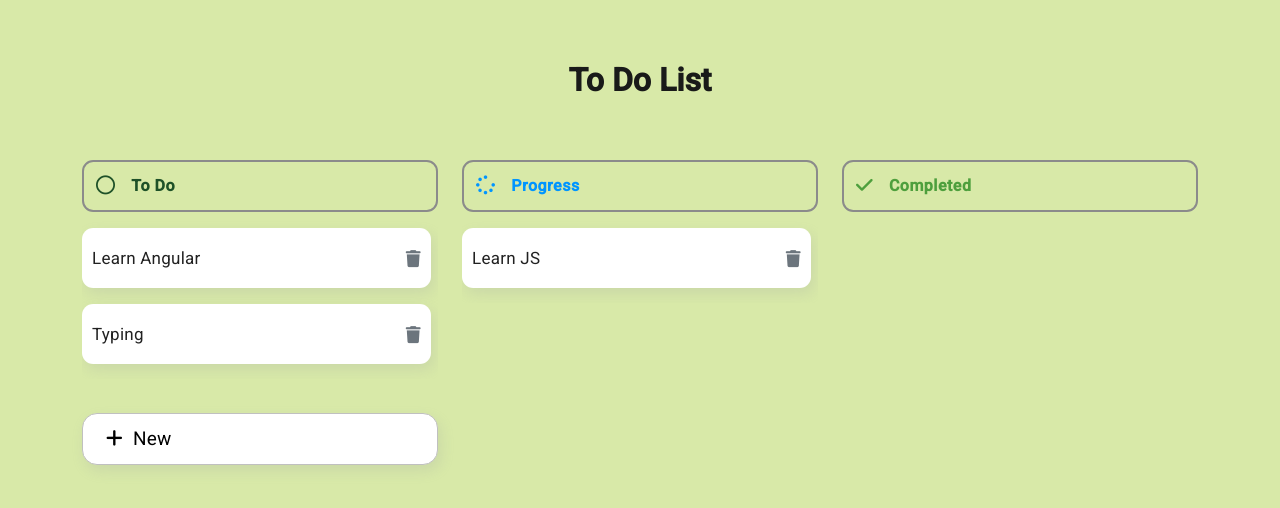
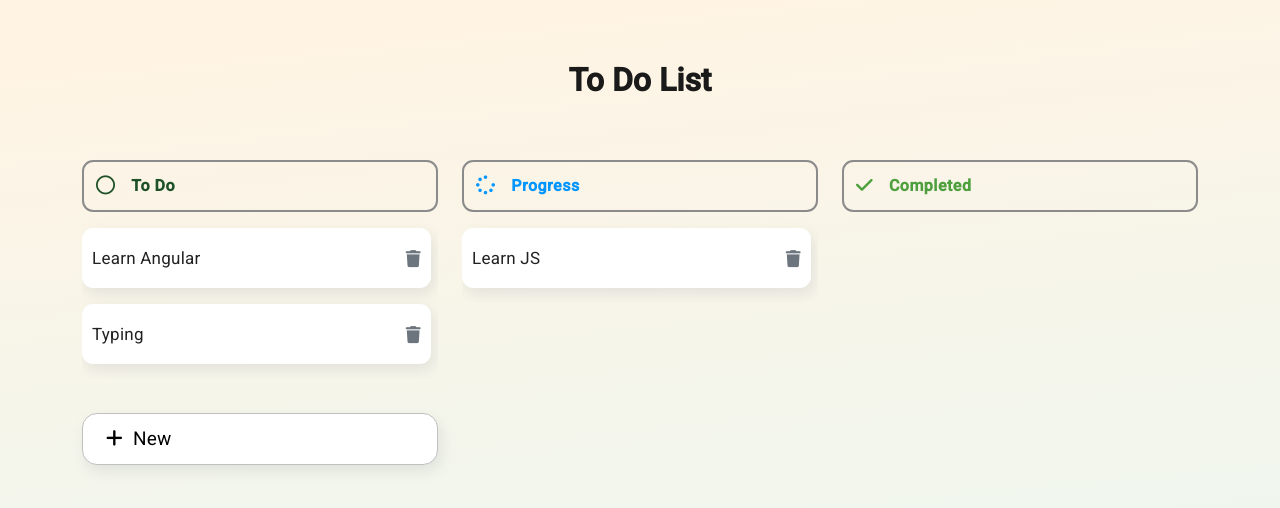
Before and after one commit to Salmanul-Fariz/To-Do-List, an Angular app: page / in a window 1280 px wide. Shown: the top 508 px of the page. Built offline with nearby package versions, Linux system fonts and the light colour scheme.

Commit message:
change the background color

```diff
--- a/src/app/complete-task/complete-task.component.css
+++ b/src/app/complete-task/complete-task.component.css
@@ -29,7 +29,6 @@
 
 .example-list {
   min-height: 60px;
-  background: #d8e9a8;
   border-radius: 4px;
   overflow: hidden;
   display: block;
--- a/src/app/progress-task/progress-task.component.css
+++ b/src/app/progress-task/progress-task.component.css
@@ -29,7 +29,6 @@
 
 .example-list {
   min-height: 60px;
-  background: #d8e9a8;
   border-radius: 4px;
   overflow: hidden;
   display: block;
--- a/src/app/to-do-task/to-do-task.component.css
+++ b/src/app/to-do-task/to-do-task.component.css
@@ -27,7 +27,6 @@
 
 .example-list {
   min-height: 60px;
-  background: rgb(250, #d8e9a8, 246);
   border-radius: 4px;
   overflow: hidden;
   display: block;
--- a/src/styles.css
+++ b/src/styles.css
@@ -5,7 +5,7 @@
 }
 
 body {
-  background-color: #d8e9a8;
+  background-image: linear-gradient( 174.2deg,  rgba(255,244,228,1) 7.1%, rgba(240,246,238,1) 67.4% );
 }
 
 section {
```
